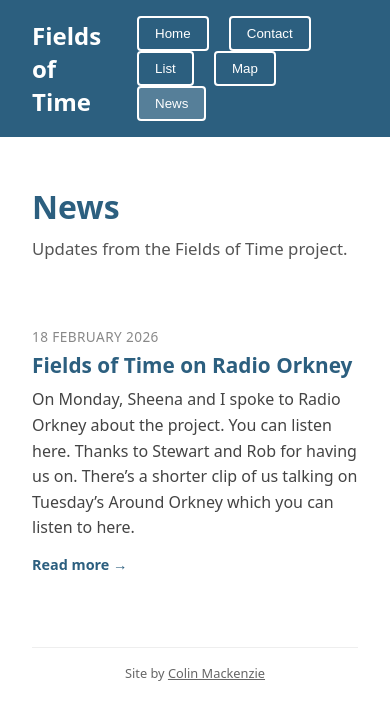
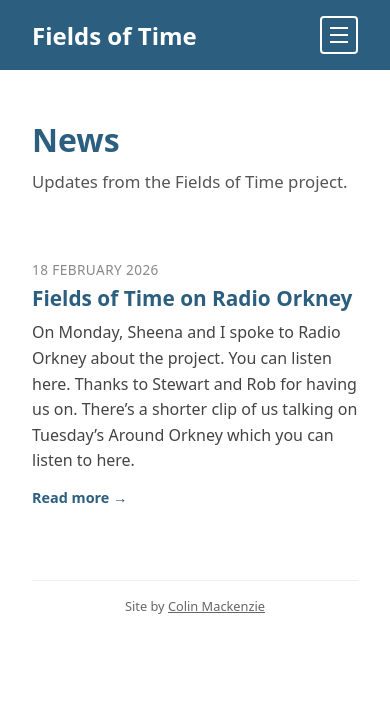
Before and after one commit to dgplacenames/fields-of-time, a Jekyll site: the page built from news/index.html, in a window 390 px wide. Shown: the top 720 px of the page. Built offline with Jekyll 4.4.1, drawn with Linux system fonts in a browser that asks for light colours.

Commit message:
Update default.html
Mobile menu

```diff
--- a/_layouts/default.html
+++ b/_layouts/default.html
@@ -37,6 +37,66 @@
 
         nav button:hover { background: rgba(255,255,255,0.1); }
         nav button.active { background: rgba(255,255,255,0.2); }
+
+        #hamburger {
+            display: none;
+            flex-direction: column;
+            justify-content: center;
+            align-items: center;
+            gap: 5px;
+            width: 38px;
+            height: 38px;
+            padding: 0;
+            margin-left: 0;
+        }
+
+        #hamburger span {
+            display: block;
+            width: 18px;
+            height: 2px;
+            background: white;
+            transition: all 0.2s;
+        }
+
+        #hamburger.open span:nth-child(1) { transform: translateY(7px) rotate(45deg); }
+        #hamburger.open span:nth-child(2) { opacity: 0; }
+        #hamburger.open span:nth-child(3) { transform: translateY(-7px) rotate(-45deg); }
+
+        #mobile-menu {
+            display: none;
+            background: #1e4a5f;
+            max-height: 0;
+            overflow: hidden;
+            transition: max-height 0.25s ease;
+            position: relative;
+            z-index: 2000;
+        }
+
+        #mobile-menu.open { max-height: 300px; }
+
+        #mobile-menu button {
+            display: block;
+            width: 100%;
+            border: none;
+            border-bottom: 1px solid rgba(255,255,255,0.1);
+            border-radius: 0;
+            margin-left: 0;
+            padding: 0.85rem 1.5rem;
+            text-align: left;
+            font-size: 0.95rem;
+            color: #2c5f7f;
+        }
+
+        #mobile-menu button:hover {
+            background: rgba(255,255,255,0.1);
+            color: white;
+        }
+
+        @media (max-width: 768px) {
+            #nav-buttons { display: none; }
+            #hamburger { display: flex; }
+            #mobile-menu { display: block; }
+        }
 
         main {
             padding: 3rem 2rem;
@@ -115,19 +175,31 @@
 <body>
     <nav>
         <h1><a href="{{ site.baseurl }}/">Fields of Time</a></h1>
-        <div>
+        <div id="nav-buttons">
             <button onclick="window.location.href='{{ site.baseurl }}/'">Home</button>
             <button onclick="showContactModal()">Contact</button>
             <button onclick="window.location.href='{{ site.baseurl }}/#list'">List</button>
             <button onclick="window.location.href='{{ site.baseurl }}/#map'">Map</button>
             <button onclick="window.location.href='{{ site.baseurl }}/news/'"{% if page.is_news %} class="active"{% endif %}>News</button>
         </div>
+        <button id="hamburger" aria-label="Menu">
+            <span></span><span></span><span></span>
+        </button>
     </nav>
+
+    <div id="mobile-menu">
+        <button onclick="closeMobileMenu(); window.location.href='{{ site.baseurl }}/'">Home</button>
+        <button onclick="closeMobileMenu(); showContactModal()">Contact</button>
+        <button onclick="closeMobileMenu(); window.location.href='{{ site.baseurl }}/#list'">List</button>
+        <button onclick="closeMobileMenu(); window.location.href='{{ site.baseurl }}/#map'">Map</button>
+        <button onclick="closeMobileMenu(); window.location.href='{{ site.baseurl }}/news/'"{% if page.is_news %} class="active"{% endif %}>News</button>
+    </div>
 
     <main>
         {{ content }}
         <p class="site-credit">Site by <a href="https://github.com/dgplacenames/fields-of-time" target="_blank">Colin Mackenzie</a></p>
     </main>
+
     <div id="contact-modal">
         <div id="contact-modal-content">
             <button id="contact-modal-close">&times;</button>
```
Also changed, not shown: other parts of _layouts/default.html (+10 -0 lines).
